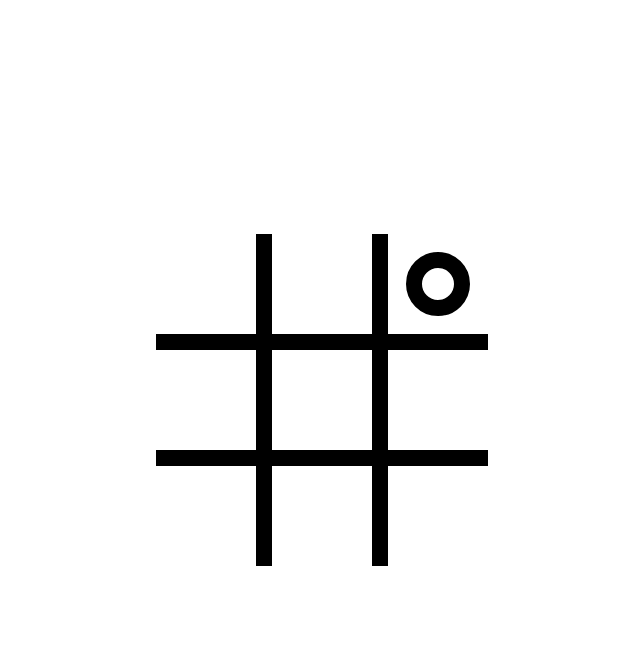
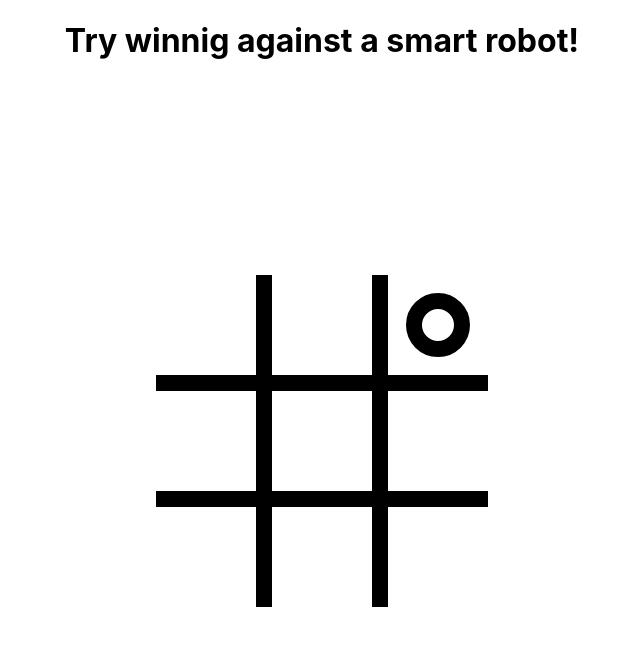
Before and after one commit to LaraBalsamello/react-tic-tac-toe, a React app: page / in a window 1280 px wide. Shown: the top 646 px of the page, without its empty margins (318-958 px from the left). Built offline with nearby package versions, Linux system fonts and the light colour scheme.

Commit message:
add animation for board and  title

```diff
--- a/src/App.js
+++ b/src/App.js
@@ -5,6 +5,7 @@ import Board from './Board/Board';
 function App() {
   return (
     <div className="App">
+      <h1>Try winnig against a smart robot!</h1>
       <Board></Board>
     </div>
   );
--- a/src/App.scss
+++ b/src/App.scss
@@ -3,6 +3,7 @@
   height:100vh;
   display: flex;
   align-items: center;
+  flex-direction: column;
 }
 
 .App-logo {
--- a/src/Board/BoardBox/BoardBox.scss
+++ b/src/Board/BoardBox/BoardBox.scss
@@ -20,5 +20,15 @@
     &:nth-child(9) {
         border-bottom: none;
     }
+    animation: rotateBoardBox 1000ms 3s cubic-bezier(0.175, 0.885, 0.32, 1.275) forwards;
 
 }
+
+@keyframes rotateBoardBox{
+    0%{
+        transform: rotate(0deg);
+    }
+    100%{
+        transform: rotate(360deg);
+    }
+}
```
